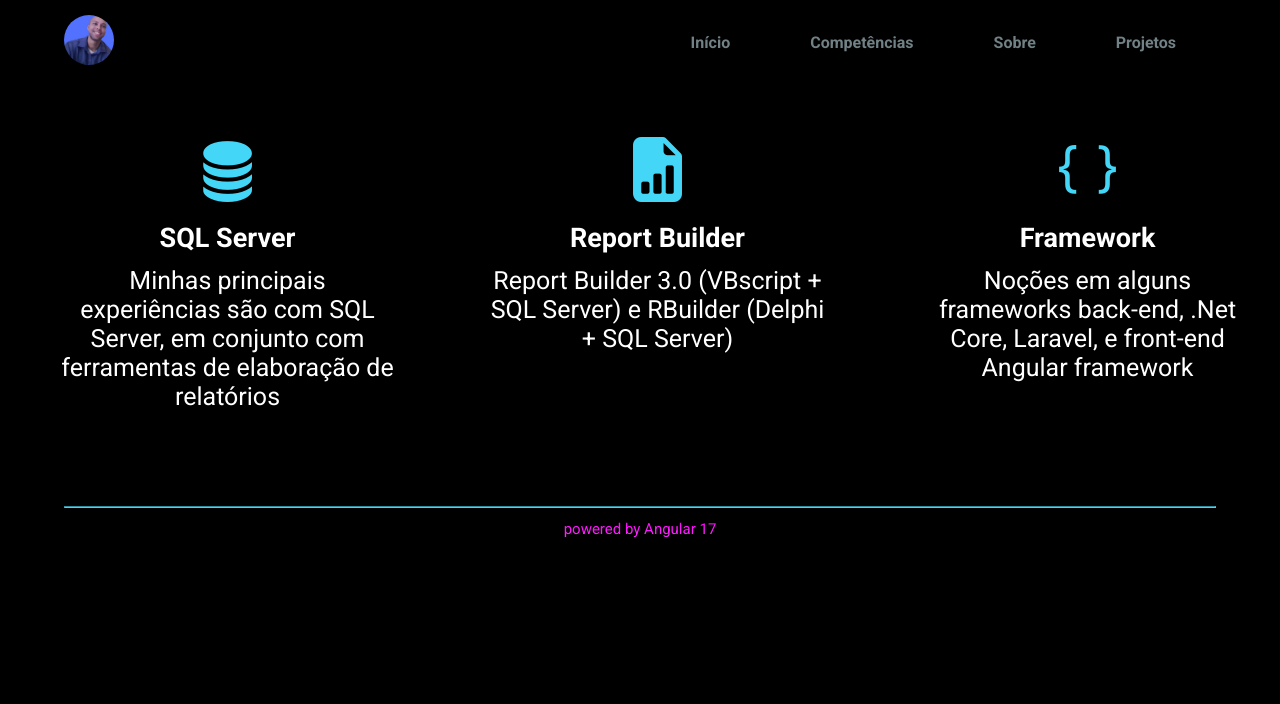
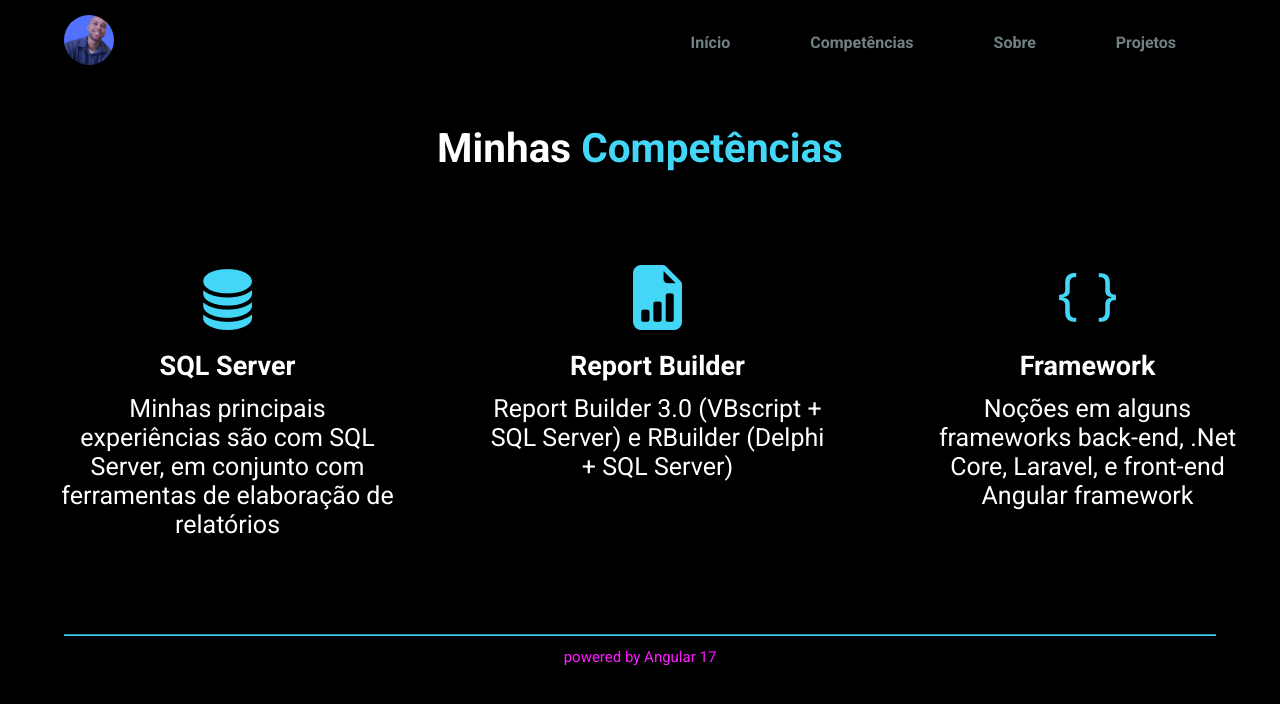
Before and after one commit to augustorib/portfolio-deploy, an Angular app: page /skills in a window 1280 px wide. Shown: the top 704 px of the page. Built offline with nearby package versions, Linux system fonts and the light colour scheme.

Commit message:
feat: add skill page title

```diff
--- a/src/app/components/skills/skills.component.css
+++ b/src/app/components/skills/skills.component.css
@@ -1,6 +1,10 @@
-.container__skills-page{
+.container__skills-page__specialities{
     display: flex;
     justify-content: space-around;
     flex-wrap: wrap;
     gap: 10px;
 }
+
+.container__skills-page__title{
+    margin: 40px 0;
+}
--- a/src/app/components/skills/skills.component.html
+++ b/src/app/components/skills/skills.component.html
@@ -1,4 +1,10 @@
 <div class="container__skills-page">
+
+    <div class="container__skills-page__title">
+        <section-title sectionTitle="Minhas Competências"></section-title>
+    </div>
+
+    <div class="container__skills-page__specialities">
         <specialities-box></specialities-box>
         <specialities-box
             icon="bi bi-file-earmark-bar-graph-fill"
@@ -13,3 +19,4 @@
         >
         </specialities-box>
     </div>
+</div>
--- a/src/app/components/skills/skills.component.ts
+++ b/src/app/components/skills/skills.component.ts
@@ -1,10 +1,11 @@
 import { Component } from '@angular/core';
 import { SpecialitiesBoxComponent } from '../specialities-box/specialities-box.component';
+import { SectionTitleComponent } from '../section-title/section-title.component';
 
 @Component({
   selector: 'app-skills',
   standalone: true,
-  imports: [SpecialitiesBoxComponent],
+  imports: [SpecialitiesBoxComponent, SectionTitleComponent],
   templateUrl: './skills.component.html',
   styleUrl: './skills.component.css'
 })
```
Lines whose indentation alone changed are shown as unchanged.
